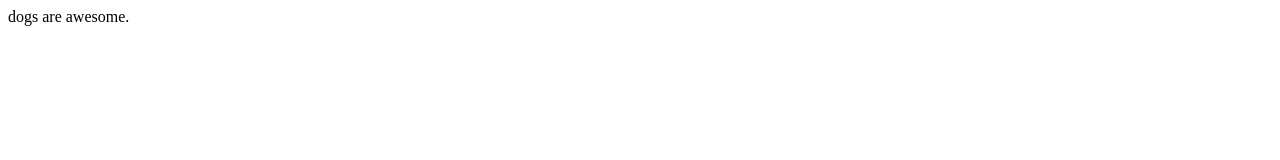
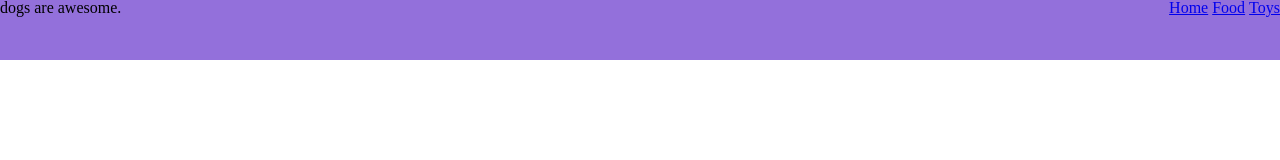
Before and after one commit to erinnachen/doggie-css-site, a plain HTML site: page index.html in a window 1280 px wide. Drawn offline with Linux system fonts and the light colour scheme.

Commit message:
Add some header content with color and font choice

```diff
--- /dev/null
+++ b/css/reset.css
@@ -0,0 +1,48 @@
+/* http://meyerweb.com/eric/tools/css/reset/
+   v2.0 | 20110126
+   License: none (public domain)
+*/
+
+html, body, div, span, applet, object, iframe,
+h1, h2, h3, h4, h5, h6, p, blockquote, pre,
+a, abbr, acronym, address, big, cite, code,
+del, dfn, em, img, ins, kbd, q, s, samp,
+small, strike, strong, sub, sup, tt, var,
+b, u, i, center,
+dl, dt, dd, ol, ul, li,
+fieldset, form, label, legend,
+table, caption, tbody, tfoot, thead, tr, th, td,
+article, aside, canvas, details, embed,
+figure, figcaption, footer, header, hgroup,
+menu, nav, output, ruby, section, summary,
+time, mark, audio, video {
+	margin: 0;
+	padding: 0;
+	border: 0;
+	font-size: 100%;
+	font: inherit;
+	vertical-align: baseline;
+}
+/* HTML5 display-role reset for older browsers */
+article, aside, details, figcaption, figure,
+footer, header, hgroup, menu, nav, section {
+	display: block;
+}
+body {
+	line-height: 1;
+}
+ol, ul {
+	list-style: none;
+}
+blockquote, q {
+	quotes: none;
+}
+blockquote:before, blockquote:after,
+q:before, q:after {
+	content: '';
+	content: none;
+}
+table {
+	border-collapse: collapse;
+	border-spacing: 0;
+}
--- a/css/style.css
+++ b/css/style.css
@@ -0,0 +1,18 @@
+nav li {
+  display: inline-block;
+}
+
+nav ul {
+  float: right;
+}
+
+nav h1 {
+  float: left;
+}
+header {
+  background-color: MediumPurple;
+}
+
+nav {
+  height: 60px;
+}
--- a/index.html
+++ b/index.html
@@ -3,8 +3,26 @@
   <head>
     <meta charset="utf-8">
     <title>Doge CSS site</title>
+    <link rel="stylesheet" type="text/css" href="css/reset.css">
+    <link href='https://fonts.googleapis.com/css?family=Slabo+27px' rel='stylesheet' type='text/css'>
+    <link rel="stylesheet" type="text/css" href="css/style.css">
   </head>
   <body>
-    dogs are awesome.
+    <header>
+      <nav>
+        <h1>dogs are awesome.</h1>
+        <ul>
+          <li>
+            <a href="#">Home</a>
+          </li>
+          <li>
+            <a href="#">Food</a>
+          </li>
+          <li>
+            <a href="#">Toys</a>
+          </li>
+        </ul>
+      </nav>
+    </header>
   </body>
 </html>
```
Also changed, not shown: 1 other file.
